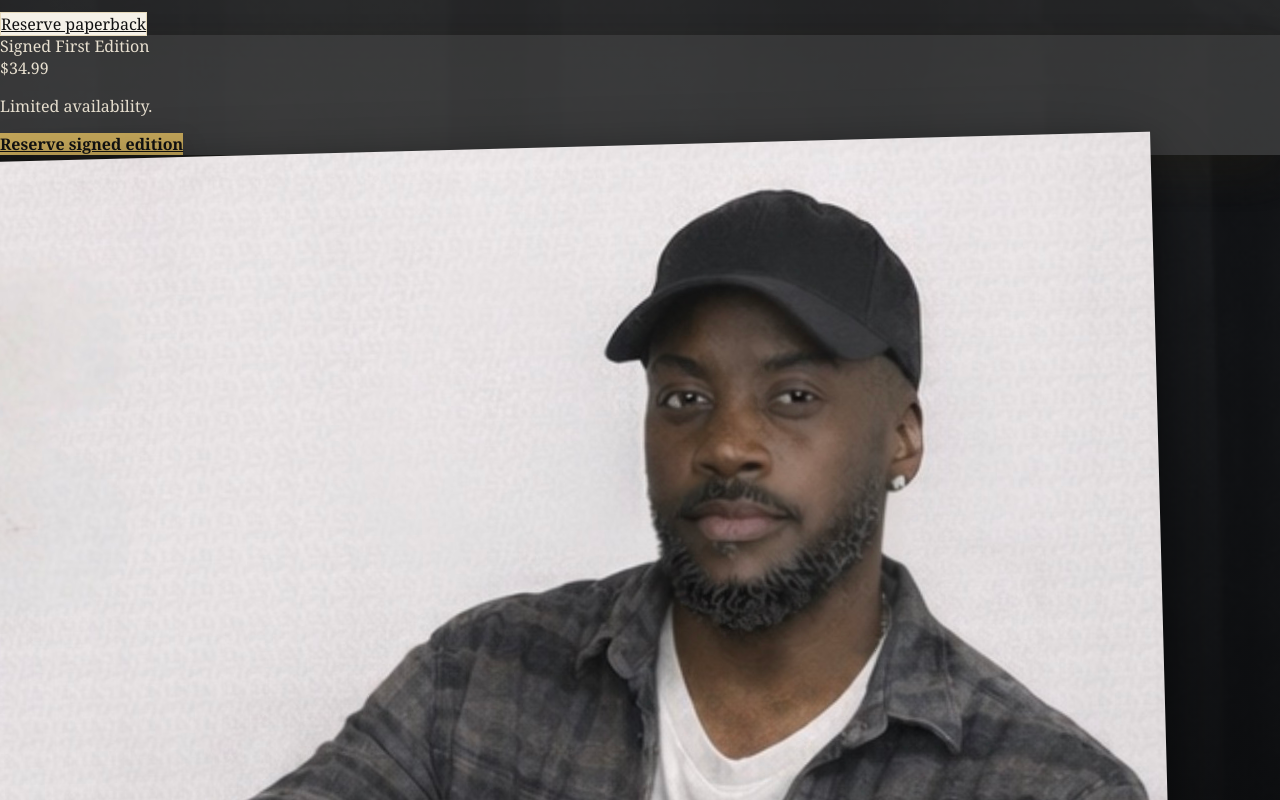
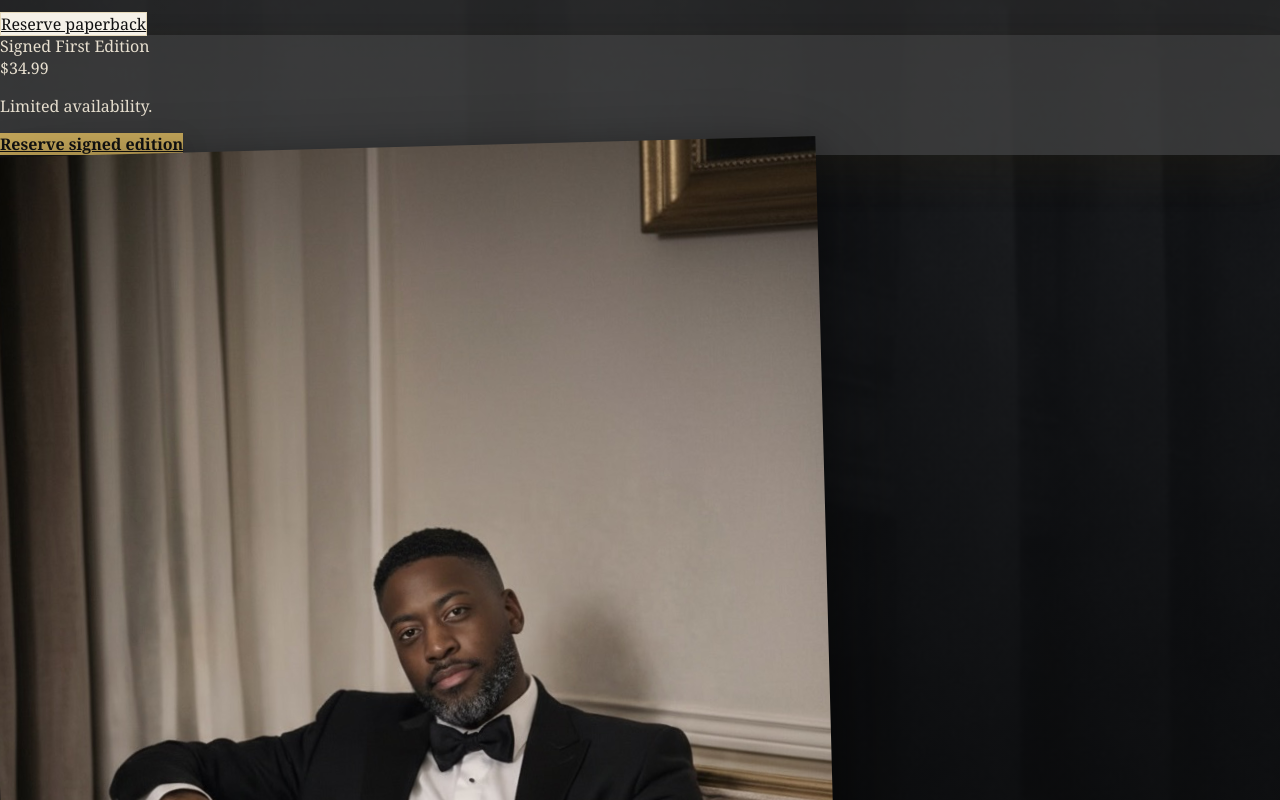
Before and after one commit to AvariaPress/avaria-press-site, a Next.js app: page / in a window 1280 px wide. Shown: the part 880-1680 px from the top of the page. Built offline with nearby package versions, Linux system fonts and the light colour scheme.

Commit message:
Update page.tsx

```diff
--- a/app/page.tsx
+++ b/app/page.tsx
@@ -266,7 +266,7 @@ import type { Metadata } from "next";
                   />
 
                   <img
-                    src="/author-portrait.jpg"
+                    src="/Facetune_31-03-2026-23-21-21.jpeg"
                     alt="Author portrait"
                     className="relative block w-[380px] max-w-[80vw] rounded-[18px] md:w-[315px] md:max-w-[38vw]"
                       style={{
```
